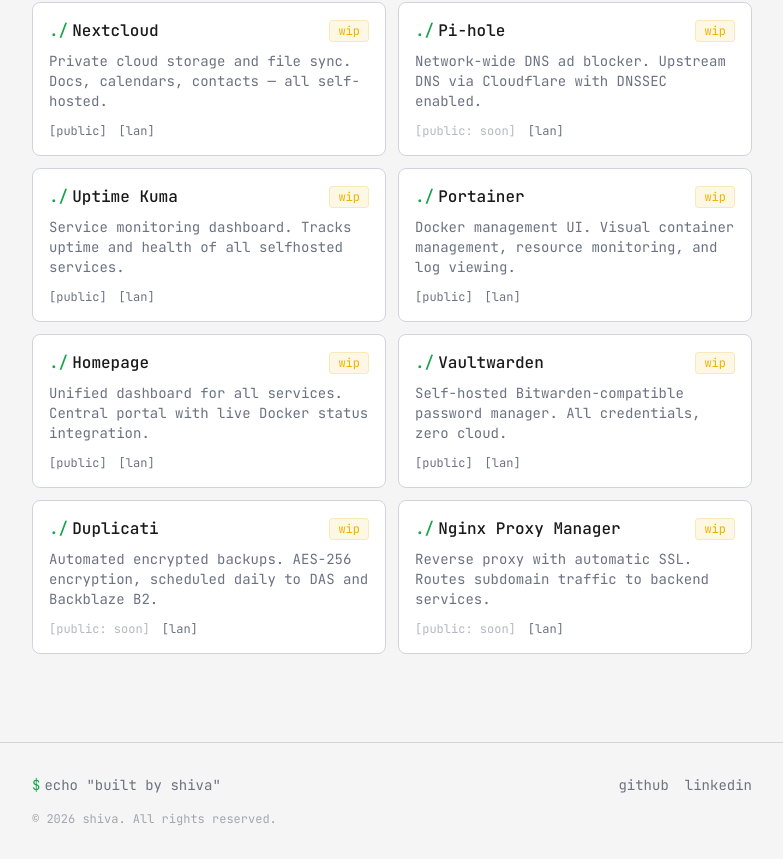
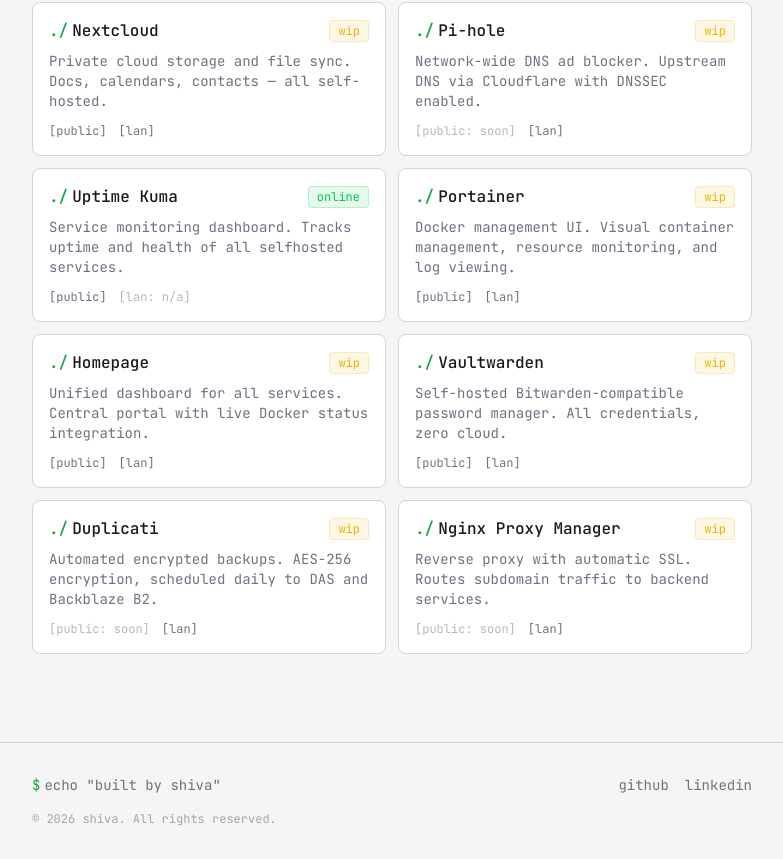
Before and after one commit to shivajreddy/shiva, a Next.js app: page /selfhosted in a window 1280 px wide. Shown: the part 1043-1902 px from the top of the page, without its empty margins (248-1031 px from the left). Built offline with nearby package versions, Linux system fonts and the light colour scheme.

Commit message:
fix: update Uptime Kuma URL to status.shiva.computer and mark online

```diff
--- a/app/selfhosted/page.tsx
+++ b/app/selfhosted/page.tsx
@@ -94,9 +94,8 @@
     name: "Uptime Kuma",
     description:
       "Service monitoring dashboard. Tracks uptime and health of all selfhosted services.",
-    url: "https://monitor.shiva.computer",
-    local: "http://192.168.4.101:3001",
-    status: "wip" as const,
+    url: "https://status.shiva.computer",
+    status: "online" as const,
   },
   {
     name: "Portainer",
```
